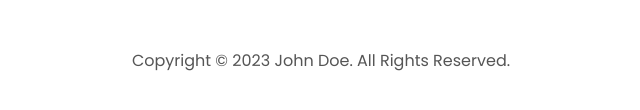
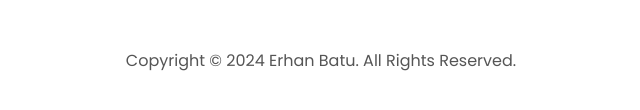
Before and after one commit to ErhanBatu/Portfolio, a plain HTML site: page index.html in a window 1280 px wide. Shown: the part 4570-4680 px from the top of the page, 319-959 px from the left. Drawn offline with Linux system fonts and the light colour scheme.

Commit message:
name changed

```diff
--- a/index.html
+++ b/index.html
@@ -21,7 +21,7 @@
         </div>
     </nav>
     <nav id="hamburger-nav">
-        <div class="logo">John Doe</div>
+        <div class="logo">Erhan Batu</div>
         <div class="hamburger-menu">
             <div class="hamburger-icon" onclick="toggleMenu()">
             <span></span>
@@ -246,7 +246,7 @@
                 </ul>
             </div>
         </nav>
-        <p>Copyright &#169; 2023 John Doe. All Rights Reserved.</p>
+        <p>Copyright &#169; 2024 Erhan Batu. All Rights Reserved.</p>
     </footer>
 
     <script src="script.js"></script>
```
